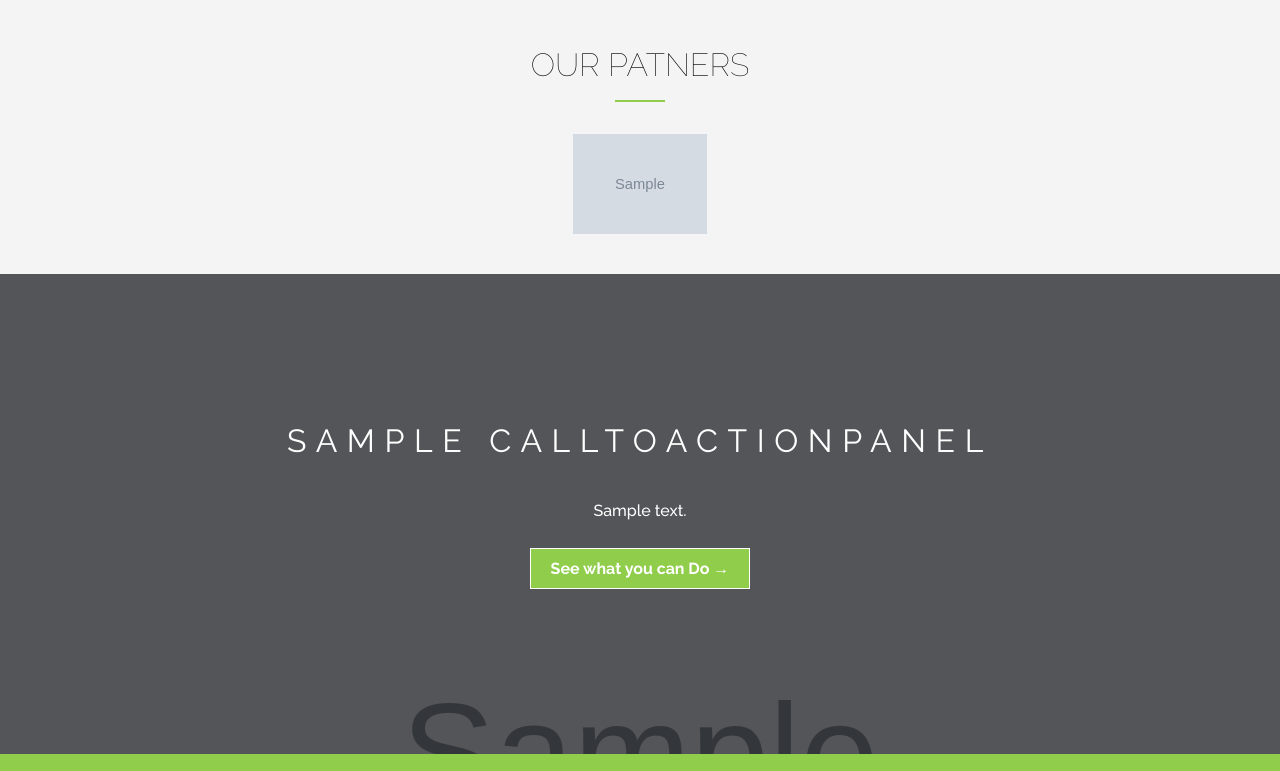
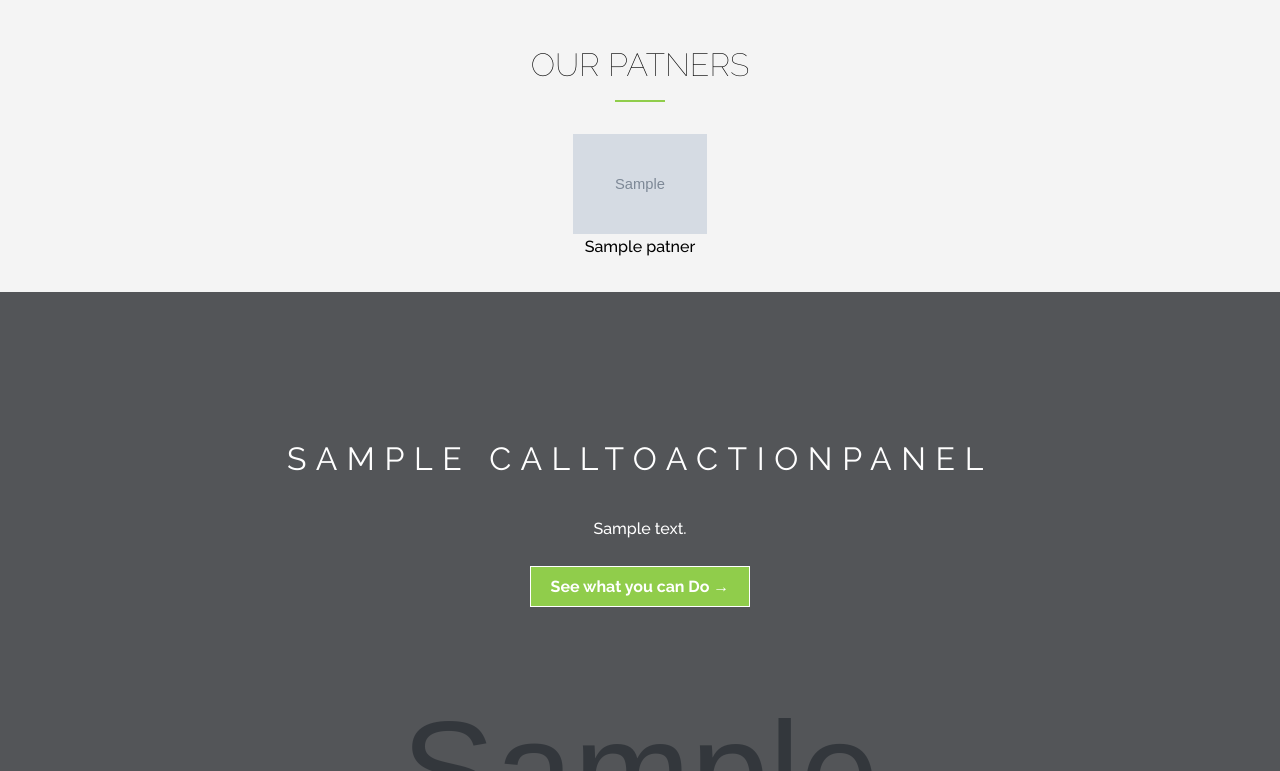
Before and after one commit to enockabere/Mak-Website, a Django app: page / in a window 1280 px wide. Shown: the part 2195-2966 px from the top of the page. Run offline with Django 4.2, Linux system fonts and the light colour scheme; tables that the repository leaves empty hold one stand-in row (values such as "Sample post"); grey boxes marked "Sample" are stand-in pictures; some libraries are stand-ins or nearby versions.

Commit message:
production

```diff
--- a/base/templates/index.html
+++ b/base/templates/index.html
@@ -136,6 +136,9 @@
             <li>
                 <a href="{{ patner.url }}">
                     <img src="{{ patner.image.url }}" height="100px" alt="{{patner.name}}" />
+                    <caption>
+                        {{ patner.name | safe }}
+                    </caption>
                 </a>
             </li>
             {% endfor %}
--- a/static/css/style.css
+++ b/static/css/style.css
@@ -1619,6 +1619,11 @@ textarea {
 }
 .patners__list ul img {
   max-height: 100px;
+  object-fit: contain;
+}
+.patners__list ul a {
+  display: flex;
+  flex-direction: column;
 }
 
 .action {
--- a/static/scss/globals/_main.scss
+++ b/static/scss/globals/_main.scss
@@ -137,6 +137,12 @@
             img{
 
                 max-height: 100px;
+                object-fit: contain;
+            }
+
+            a{
+                display: flex;
+                flex-direction: column;
             }
 
         }
```
Also changed, not shown: media/media/africa_sand_dam_foundation.jpg (added).
